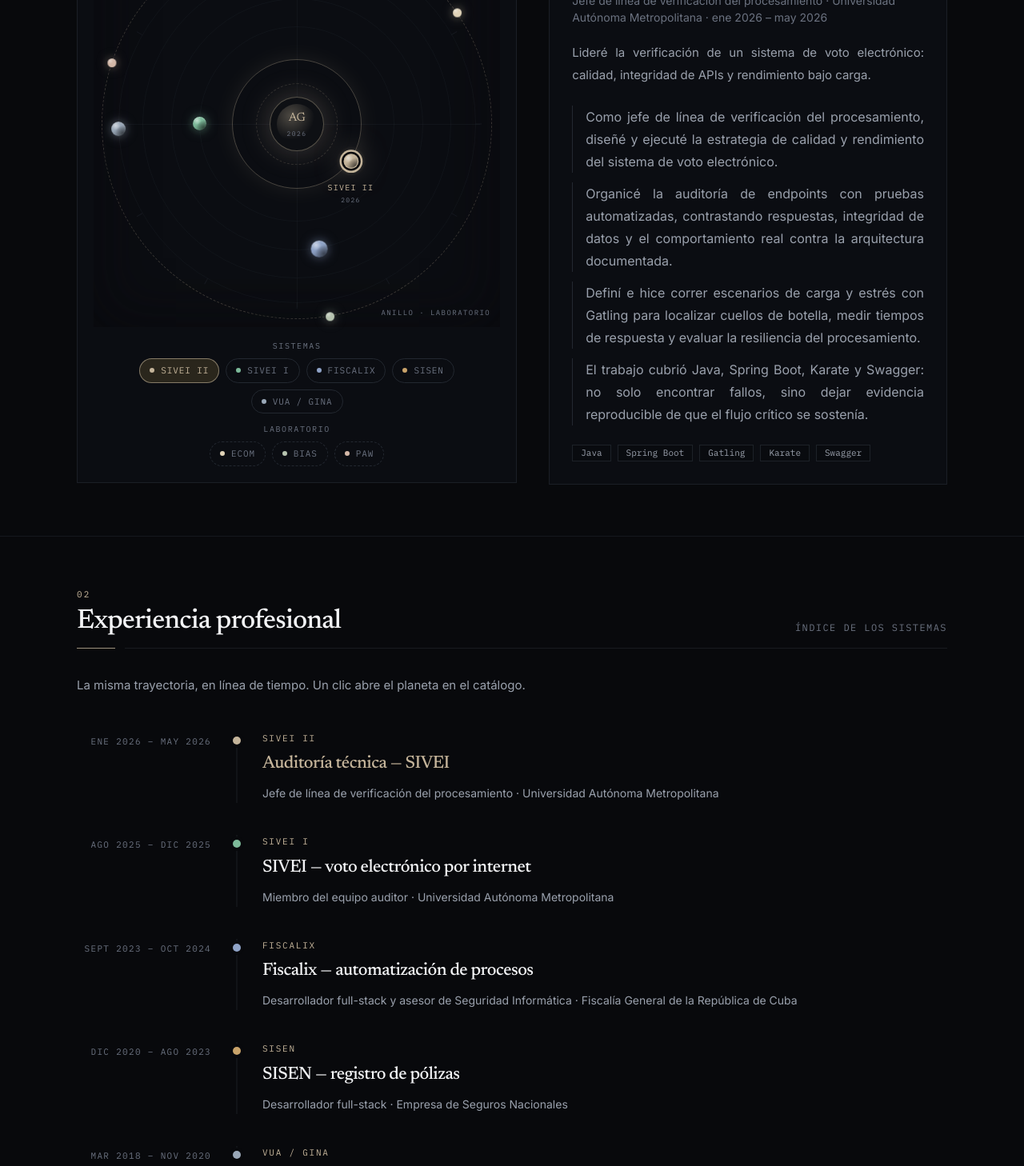
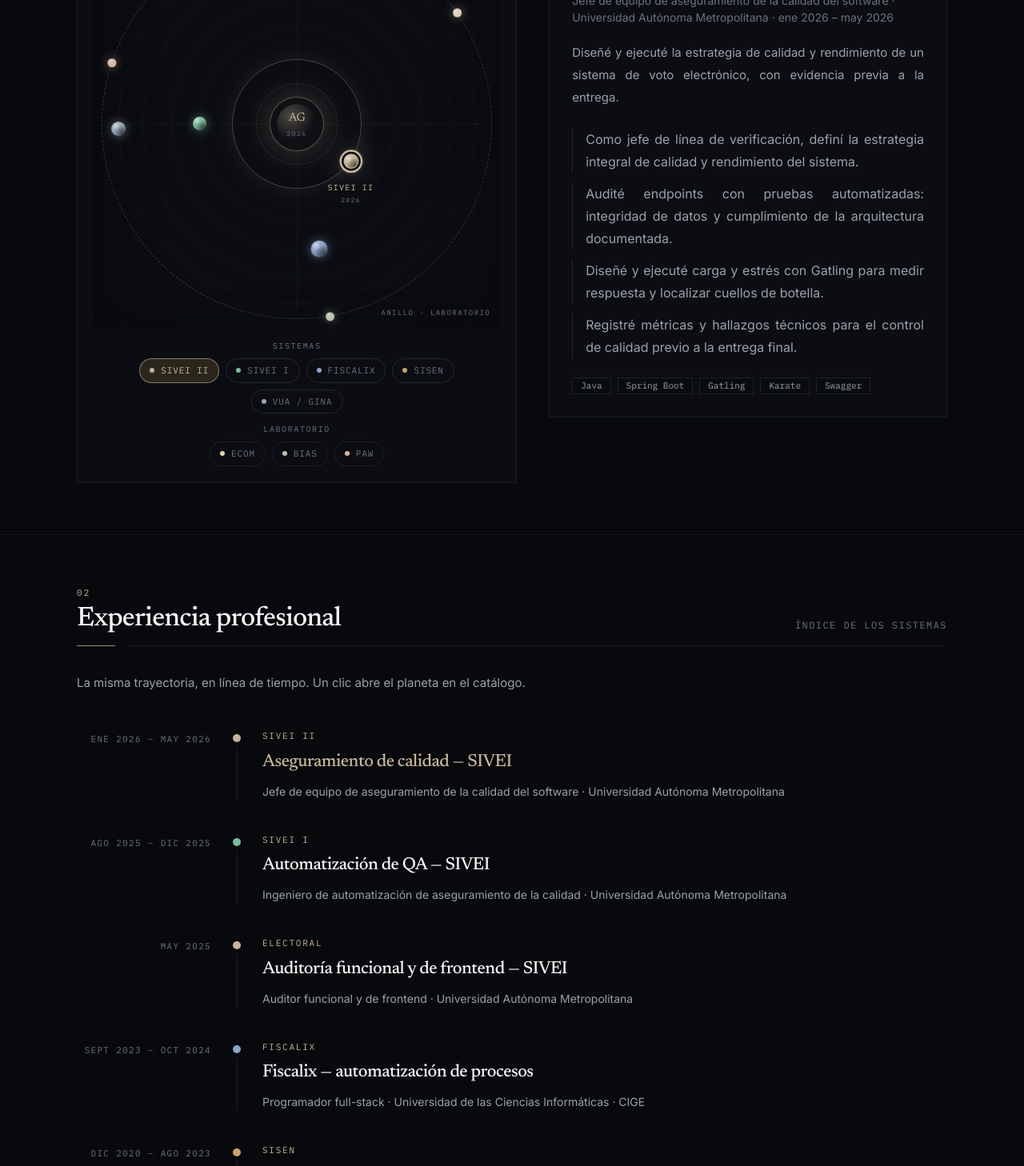
Before and after one commit to Ale96Glz/portafolio, a React (Vite) app: page / in a window 1280 px wide. Shown: the part 1200-2658 px from the top of the page at 80% size. Built offline with nearby package versions, Linux system fonts and the light colour scheme.

Commit message:
Se actualizan roles, centros UCI y la auditoría funcional de SIVEI

```diff
--- a/src/data/experience.ts
+++ b/src/data/experience.ts
@@ -15,92 +15,105 @@ export interface ExperienceItem {
 
 export const experience: ExperienceItem[] = [
   {
-    title: "Auditoría técnica — SIVEI",
-    role: "Jefe de línea de verificación del procesamiento",
+    title: "Aseguramiento de calidad — SIVEI",
+    role: "Jefe de equipo de aseguramiento de la calidad del software",
     org: "Universidad Autónoma Metropolitana",
     dateRange: "ene 2026 – may 2026",
     status: "pass",
     statusLabel: "Completado",
     sector: "Electoral",
     impact:
-      "Lideré la verificación de un sistema de voto electrónico: calidad, integridad de APIs y rendimiento bajo carga.",
+      "Diseñé y ejecuté la estrategia de calidad y rendimiento de un sistema de voto electrónico, con evidencia previa a la entrega.",
     bullets: [
-      "Como jefe de línea de verificación del procesamiento, diseñé y ejecuté la estrategia de calidad y rendimiento del sistema de voto electrónico.",
-      "Organicé la auditoría de endpoints con pruebas automatizadas, contrastando respuestas, integridad de datos y el comportamiento real contra la arquitectura documentada.",
-      "Definí e hice correr escenarios de carga y estrés con Gatling para localizar cuellos de botella, medir tiempos de respuesta y evaluar la resiliencia del procesamiento.",
-      "El trabajo cubrió Java, Spring Boot, Karate y Swagger: no solo encontrar fallos, sino dejar evidencia reproducible de que el flujo crítico se sostenía.",
+      "Como jefe de línea de verificación, definí la estrategia integral de calidad y rendimiento del sistema.",
+      "Audité endpoints con pruebas automatizadas: integridad de datos y cumplimiento de la arquitectura documentada.",
+      "Diseñé y ejecuté carga y estrés con Gatling para medir respuesta y localizar cuellos de botella.",
+      "Registré métricas y hallazgos técnicos para el control de calidad previo a la entrega final.",
     ],
     tags: ["Java", "Spring Boot", "Gatling", "Karate", "Swagger"],
   },
   {
-    title: "SIVEI — voto electrónico por internet",
-    role: "Miembro del equipo auditor",
+    title: "Automatización de QA — SIVEI",
+    role: "Ingeniero de automatización de aseguramiento de la calidad",
     org: "Universidad Autónoma Metropolitana",
     dateRange: "ago 2025 – dic 2025",
     status: "pass",
     statusLabel: "Completado",
     sector: "Electoral",
     impact:
-      "Armé la suite de pruebas de API que sostuvo la auditoría de un sistema electoral en producción.",
+      "Implementé la suite de pruebas de API que sostuvo la auditoría de un sistema electoral en producción.",
     bullets: [
-      "Diseñé e implementé la suite de pruebas automatizadas de API con Karate, para que la auditoría del voto electrónico no dependiera de chequeos manuales.",
-      "Revisé endpoints de forma sistemática y verifiqué que los datos devueltos coincidieran con las especificaciones publicadas en Swagger/OpenAPI.",
-      "Versioné el trabajo en GitHub e integré Java y Python según el punto de la auditoría, para cubrir tanto contratos como lógica de verificación.",
-      "El resultado fue una base de pruebas reutilizable que el equipo auditor pudo ejecutar de forma repetible sobre el sistema en revisión.",
+      "Diseñé e implementé la suite de pruebas automatizadas de API con Karate.",
+      "Revisé endpoints de forma sistemática y verifiqué que los datos coincidieran con Swagger/OpenAPI.",
+      "El resultado fue una base de pruebas reutilizable, ejecutable de forma repetible sobre el sistema en revisión.",
     ],
-    tags: ["Python", "Java", "Karate", "GitHub"],
+    tags: ["Karate", "Swagger", "Java", "Python"],
+  },
+  {
+    title: "Auditoría funcional y de frontend — SIVEI",
+    role: "Auditor funcional y de frontend",
+    org: "Universidad Autónoma Metropolitana",
+    dateRange: "may 2025",
+    status: "pass",
+    statusLabel: "Completado",
+    sector: "Electoral",
+    impact:
+      "Contrasté votaciones sintéticas y captura masiva en frontend contra resultados de interfaz en una jornada electoral simulada.",
+    bullets: [
+      "Generé votaciones sintéticas con Python, replicando variables y volumen de una jornada nacional, y organicé los conjuntos en Excel.",
+      "Armé visualizaciones en Excel, además de las de Python, para contrastar datos ingresados contra lo desplegado en la interfaz.",
+      "Hice captura manual masiva en frontend y detecté discrepancias de cálculo, ordenamiento y proyección de candidaturas ganadoras.",
+    ],
+    tags: ["Python", "Excel", "Pruebas de UI"],
   },
   {
     title: "Fiscalix — automatización de procesos",
-    role: "Desarrollador full-stack y asesor de Seguridad Informática",
-    org: "Fiscalía General de la República de Cuba",
+    role: "Programador full-stack",
+    org: "Universidad de las Ciencias Informáticas · CIGE",
     dateRange: "sept 2023 – oct 2024",
     status: "pass",
     statusLabel: "Completado",
     sector: "Justicia",
     impact:
-      "Desarrollé la automatización de procesos de una fiscalía nacional y asesoré su seguridad informática.",
+      "Desarrollé componentes full-stack de Fiscalix, sistema a medida para la Fiscalía General de la República de Cuba.",
     bullets: [
-      "Desarrollé el sistema de automatización de procesos de la Fiscalía General de la República de Cuba, cubriendo backend y frontend.",
-      "Implementé flujos de trabajo que antes se resolvían a mano, con PHP, Symfony, AngularJS y PostgreSQL, y empaqueté el entorno con Docker.",
-      "Además del desarrollo, fui asesor de Seguridad Informática y Tecnología: revisé riesgos, prácticas y decisiones técnicas del proyecto.",
-      "El alcance no era solo entregar módulos, sino dejar un sistema usable y más seguro para una institución nacional.",
+      "Trabajé en el Centro CIGE (UCI) en una solución a medida para la gestión y optimización de procesos de la Fiscalía.",
+      "El alcance cubrió análisis de requerimientos y desarrollo full-stack de componentes clave, con PHP, Symfony, AngularJS, PostgreSQL y Docker.",
+      "La arquitectura debía ser robusta, segura y alineada a necesidades institucionales, no solo un conjunto de pantallas.",
     ],
     tags: ["PHP", "Symfony", "AngularJS", "PostgreSQL", "Docker"],
   },
   {
     title: "SISEN — registro de pólizas",
-    role: "Desarrollador full-stack",
-    org: "Empresa de Seguros Nacionales",
+    role: "Programador full-stack",
+    org: "Universidad de las Ciencias Informáticas · CIGE",
     dateRange: "dic 2020 – ago 2023",
     status: "pass",
     statusLabel: "Completado",
     sector: "Seguros",
     impact:
-      "Digitalicé la recepción de pólizas — un proceso manual — y reduje errores humanos en un equipo de 2 a 4 personas.",
+      "Desarrollé y mantuve SISEN: automatización y registro digital de pólizas para la Empresa de Seguros Nacionales.",
     bullets: [
-      "Trabajé como desarrollador full-stack en la automatización y el registro de pólizas de seguro, en un equipo de 2 a 4 personas.",
-      "Implementé el módulo de recepción de nuevas pólizas: un trámite que antes era manual pasó a sistema, con menos espacio para error humano.",
-      "Construí y mantuve funcionalidades sobre JavaScript, Spring Boot, PostgreSQL, jQuery e Hibernate, incluyendo corrección de bugs y mejoras continuas.",
-      "Acompañé el producto durante casi tres años: no fue un entregable puntual, sino evolución y soporte de un sistema en uso.",
+      "En el Centro CIGE (UCI) asumí nuevas características y el mantenimiento continuo del sistema de pólizas.",
+      "Implementé el módulo de recepción de nuevas pólizas: un trámite manual pasó a sistema, con menos espacio para error humano.",
+      "El foco era arquitectura estable, disponibilidad y gestión digital de expedientes, en un equipo de 2 a 4 personas.",
     ],
     tags: ["JavaScript", "Spring Boot", "PostgreSQL", "jQuery", "Hibernate"],
   },
   {
     title: "VUA y GINA — gestión aduanera",
-    role: "Desarrollador backend",
-    org: "Aduana General de la República de Cuba",
+    role: "Programador full-stack",
+    org: "Universidad de las Ciencias Informáticas · CEIGE",
     dateRange: "mar 2018 – nov 2020",
     status: "pass",
     statusLabel: "Completado",
     sector: "Aduanas",
     impact:
-      "Implementé el módulo de recepción de documentos para la entrada de mercancías al país.",
+      "Desarrollé full-stack el portal institucional y el sistema interno de gestión de la Aduana General de la República de Cuba.",
     bullets: [
-      "Formé parte del backend del portal web y del sistema de gestión de la Aduana, en un equipo de 4 desarrolladores.",
-      "Implementé el módulo de recepción de documentos para la entrada de mercancías al país, un punto de control con reglas de negocio estrictas.",
-      "Desarrollé lógica de negocio, validaciones normativas, reportes y consultas sobre Oracle, con Symfony, Apache y extJS en el entorno de trabajo.",
-      "El foco era que el trámite aduanero quedara registrado, validado y consultable, no solo que la pantalla funcionara.",
+      "En el Centro CEIGE (UCI) participé en la transformación digital de la Aduana: portal web y sistema de gestión interno.",
+      "Implementé el módulo de recepción de documentos para la entrada de mercancías, con reglas de negocio estrictas.",
+      "El trabajo cubrió automatización de procesos críticos e integración entre servicios de cara al público y de control gubernamental, sobre Symfony, Apache, Oracle y extJS.",
     ],
     tags: ["Symfony", "Apache", "Oracle", "extJS"],
   },
--- a/src/data/system.ts
+++ b/src/data/system.ts
@@ -21,7 +21,7 @@ export const systemBodies: SystemBody[] = [
   {
     id: "sivei-ii",
     kind: "system",
-    title: "Auditoría técnica — SIVEI",
+    title: "Aseguramiento de calidad — SIVEI",
     catalog: "SIVEI II",
     year: "2026",
     size: 15,
@@ -33,7 +33,7 @@ export const systemBodies: SystemBody[] = [
   {
     id: "sivei-i",
     kind: "system",
-    title: "SIVEI — voto electrónico por internet",
+    title: "Automatización de QA — SIVEI",
     catalog: "SIVEI I",
     year: "2025",
     size: 17,
```
